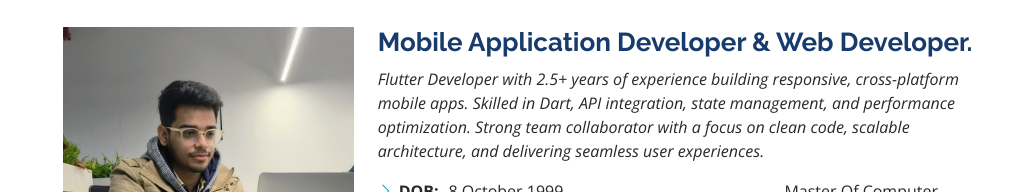
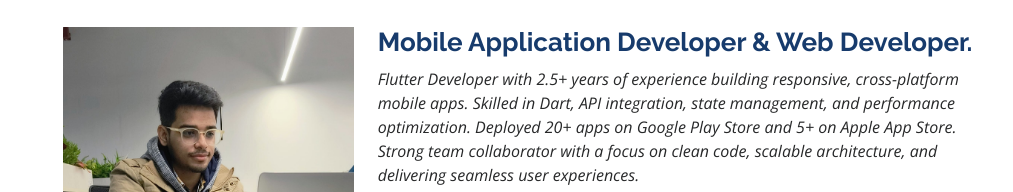
Before and after one commit to amanvermanbd11111/my_website.github.io, a plain HTML site: page index.html in a window 1280 px wide. Shown: the part 1061-1253 px from the top of the page, without its empty margins (267-1280 px from the left). Drawn offline with nearby package versions, Linux system fonts and the light colour scheme.

Commit message:
updated text

```diff
--- a/index.html
+++ b/index.html
@@ -100,7 +100,7 @@
           <div class="col-lg-8 pt-4 pt-lg-0 content" data-aos="fade-left">
             <h3>Mobile Application Developer &amp; Web Developer.</h3>
             <p class="fst-italic">
-              Flutter Developer with 2.5+ years of experience building responsive, cross-platform mobile apps. Skilled in Dart, API integration, state management, and performance optimization. Strong team collaborator with a focus on clean code, scalable architecture, and delivering seamless user experiences.
+             Flutter Developer with 2.5+ years of experience building responsive, cross-platform mobile apps. Skilled in Dart, API integration, state management, and performance optimization. Deployed 20+ apps on Google Play Store and 5+ on Apple App Store. Strong team collaborator with a focus on clean code, scalable architecture, and delivering seamless user experiences.
             </p>
             <div class="row">
               <div class="col-lg-6">
```
